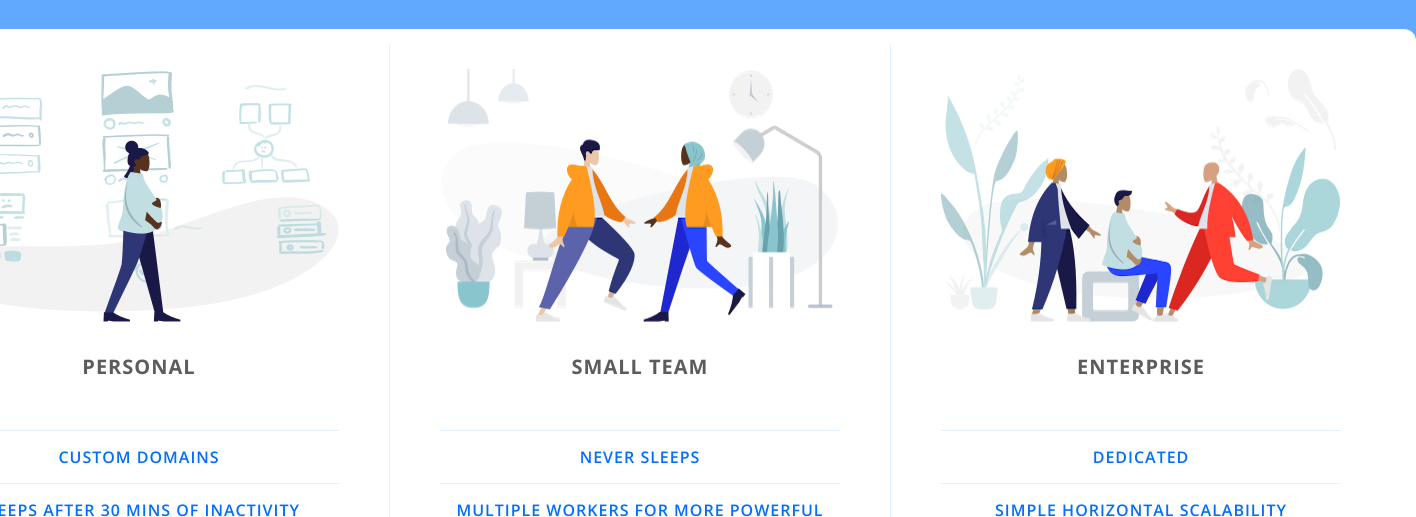
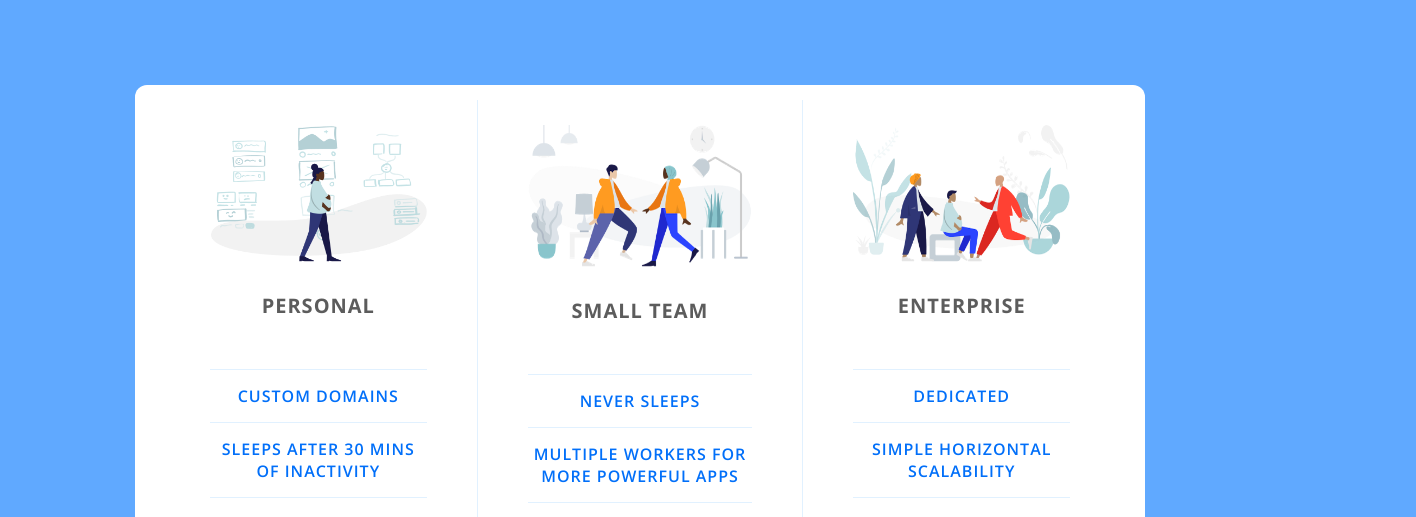
Before and after one commit to KerimKulah/PricingPanel, a plain HTML site: page index.html in a window 1280 px wide. Shown: the top 517 px of the page, 1416 px wide, since content can reach past the window. Drawn offline with nearby package versions, Linux system fonts and the light colour scheme.

Commit message:
Update styles.css

```diff
--- a/styles.css
+++ b/styles.css
@@ -25,6 +25,8 @@ body {
     display: flex;
     flex-direction: column;
     padding: 15px 25px;
+    width: 100%;
+    max-width: 960px;
 }
 
 .header {
@@ -79,6 +81,7 @@ body {
 
 .images {
     margin-bottom: 25px;
+    width: 100%;
 }
 
 .pricing-plan {
```
